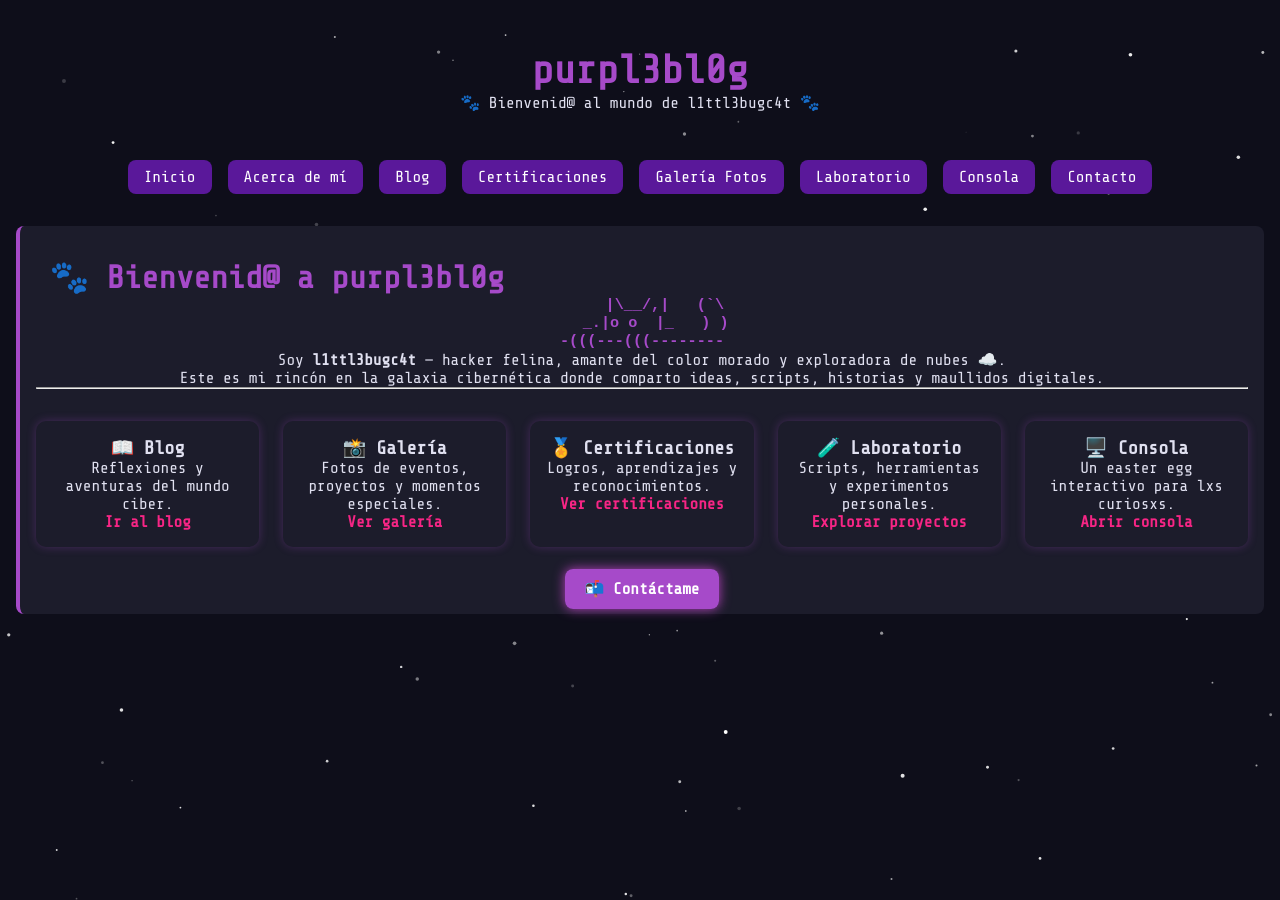
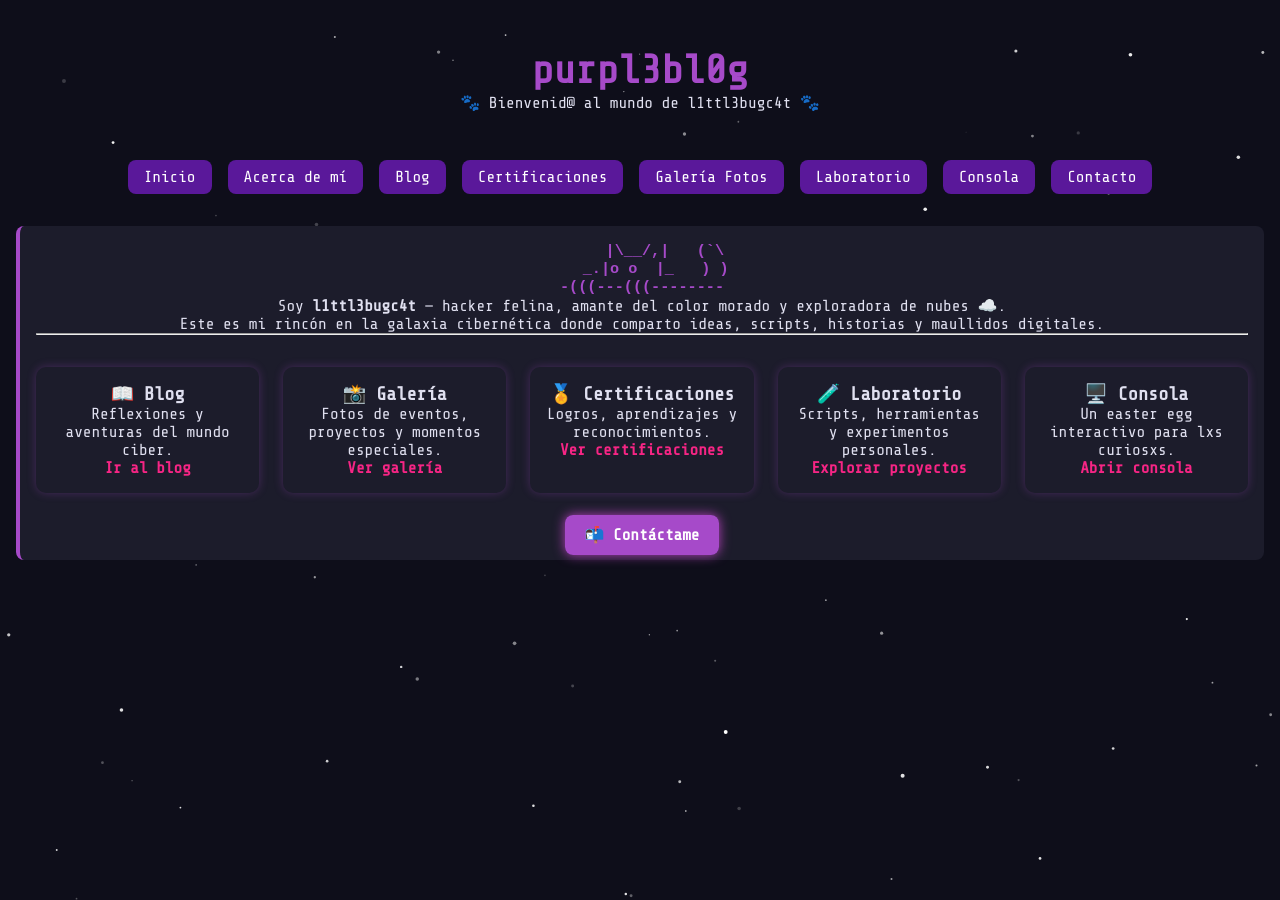
Before and after one commit to l1ttl3bugc4t/l1ttl3bugc4t.github.io, a Jekyll site: the page built from index.md, in a window 1280 px wide. Built offline with Jekyll 4.4.1, drawn with Linux system fonts in a browser that asks for light colours.

Commit message:
Update index.md

```diff
--- a/index.md
+++ b/index.md
@@ -3,9 +3,6 @@ layout: default
 title: purpl3bl0g
 permalink: /
 ---
-
-<h2 class="typing-title">🐾 Bienvenid@ a purpl3bl0g</h2>
-
 <div class="welcome-wrapper">
 <pre style="text-align: center; color: #a64ac9; font-weight: bold;">
      |\__/,|   (`\
```
